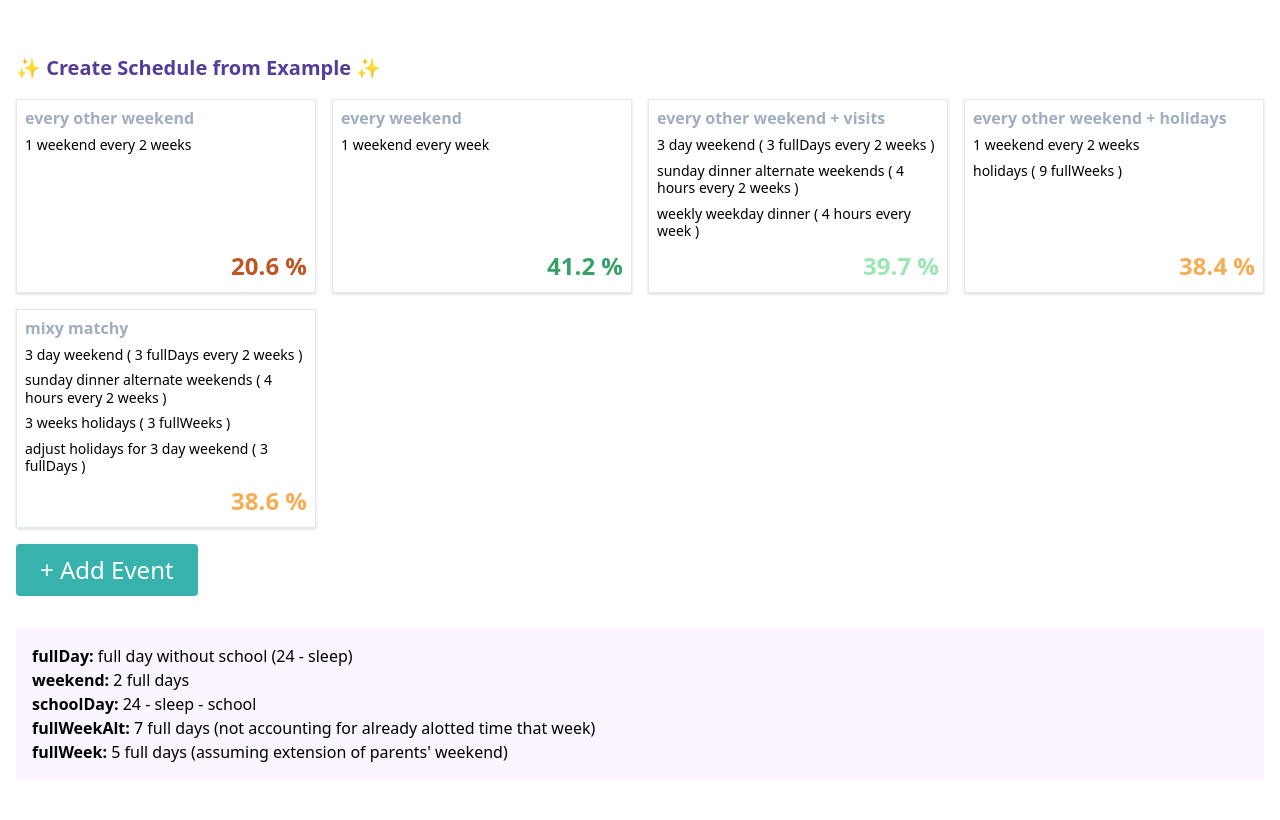
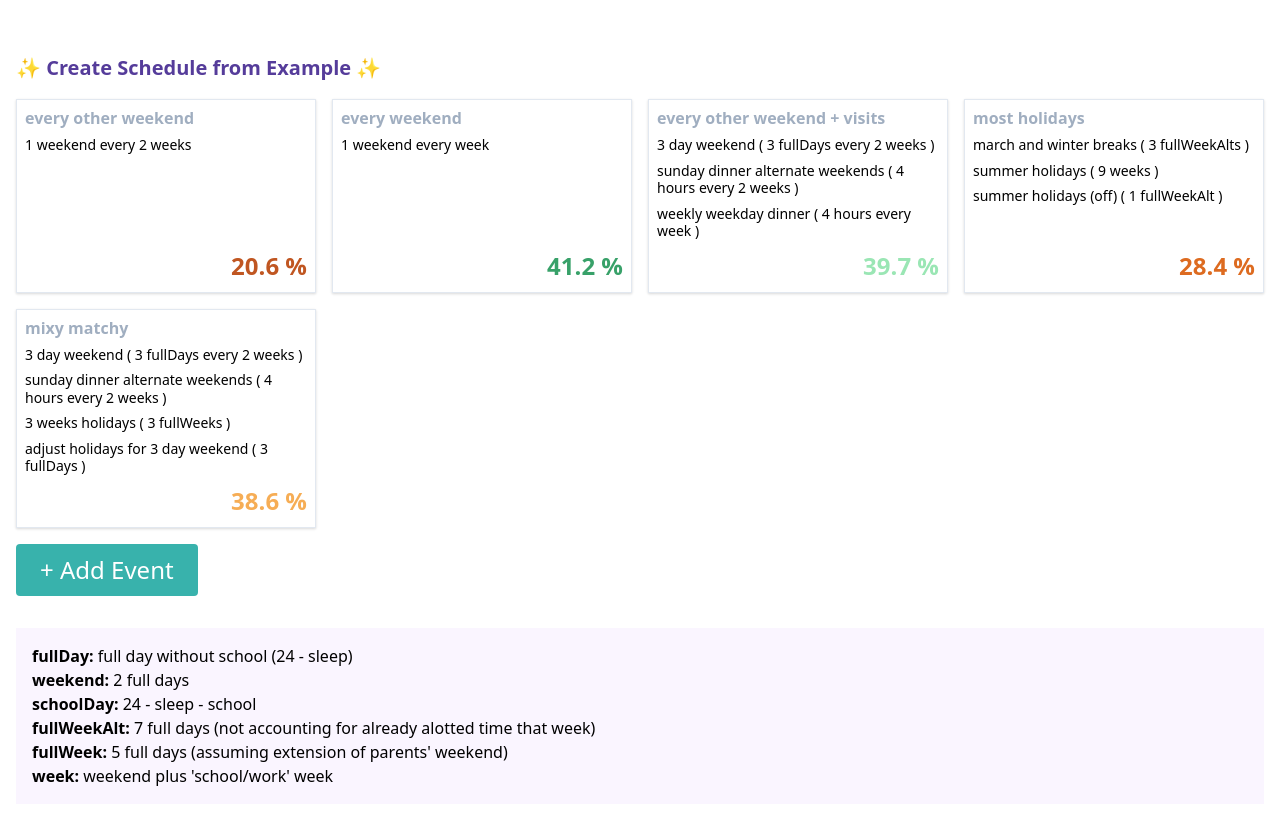
Before and after one commit to thedamon/paskedty, a Vue app: page / in a window 1280 px wide. Shown: the part 401-1221 px from the top of the page. Before the commit the page ends 1197 px from the top, so only its background shows below. Built offline with nearby package versions, Linux system fonts and the light colour scheme.

Commit message:
new holidays template

```diff
--- a/src/App.vue
+++ b/src/App.vue
@@ -117,6 +117,9 @@
       <div>
         <dt class="font-semibold inline">fullWeek: </dt>
         <dd class="inline">5 full days (assuming extension of parents' weekend)</dd></div>
+      <div>
+        <dt class="font-semibold inline">week: </dt>
+        <dd class="inline">weekend plus 'school/work' week</dd></div>
     </dl>
   </div>
 </template>
@@ -174,16 +177,22 @@ export default {
         ],
       },
       {
-        name: 'every other weekend + holidays',
-        events: [{
-          label: "",
-          unit: "weekend",
-          every: 2,
-          number: 1,
-        },{
-          label: 'holidays',
-          unit: 'fullWeek',
+        name: 'most holidays',
+        events: [
+        {
+          label: 'march and winter breaks',
+          unit: 'fullWeekAlt',
+          number: 3
+        },
+        {
+          label: 'summer holidays',
+          unit: 'week',
           number: 9
+        },
+        {
+          label: 'summer holidays (off)',
+          unit: 'fullWeekAlt',
+          number: 1
         }],
       }
       ,{
@@ -215,6 +224,7 @@ export default {
         schoolDay: 24 - this.sleep - this.school,
         fullWeekAlt: this.fullDay * 7,
         fullWeek: this.fullDay * 5,
+        week: (2 * this.fullDay) + ((24 - this.sleep - this.school)*5),
         hour: 1
       };
     },
```
